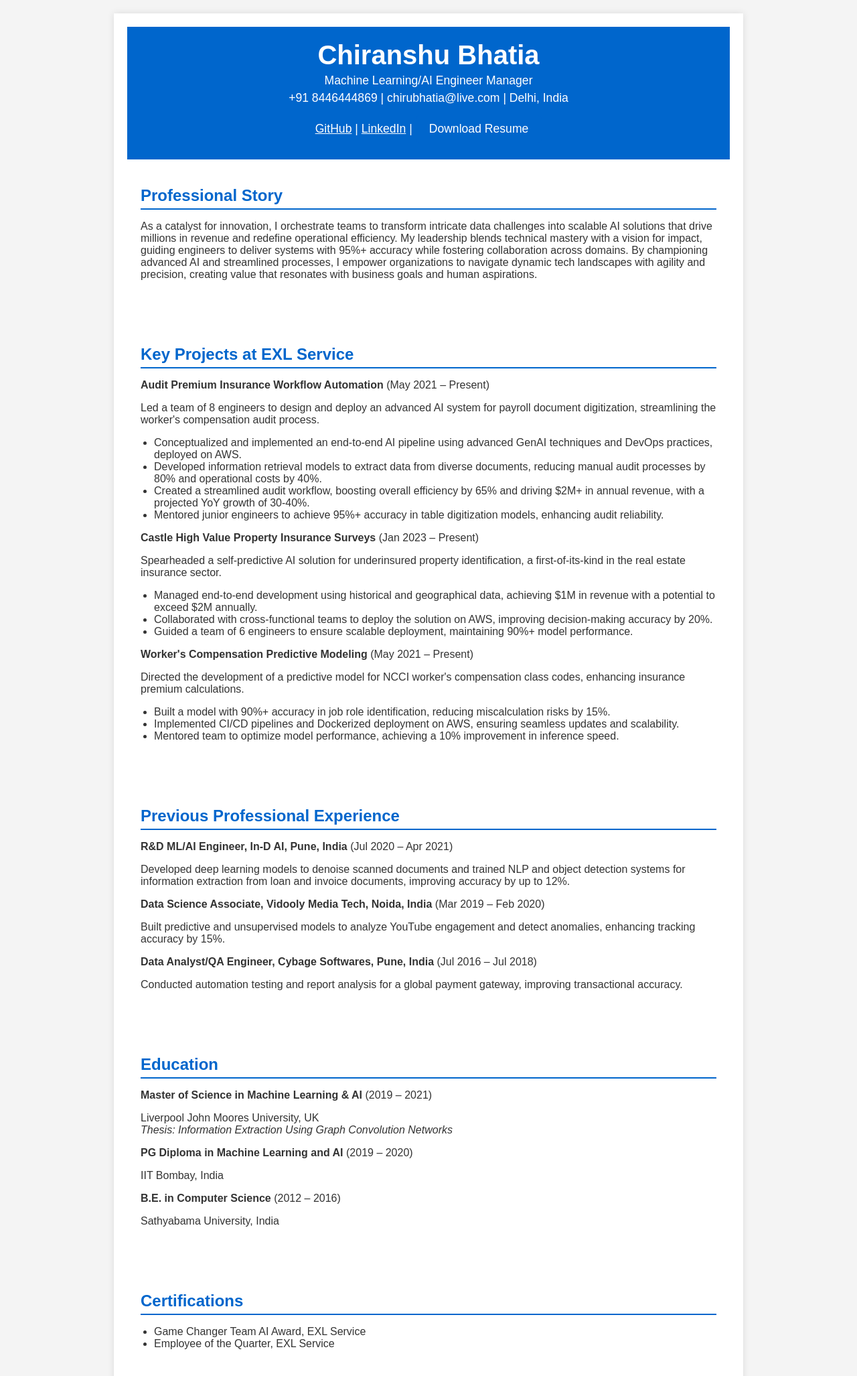
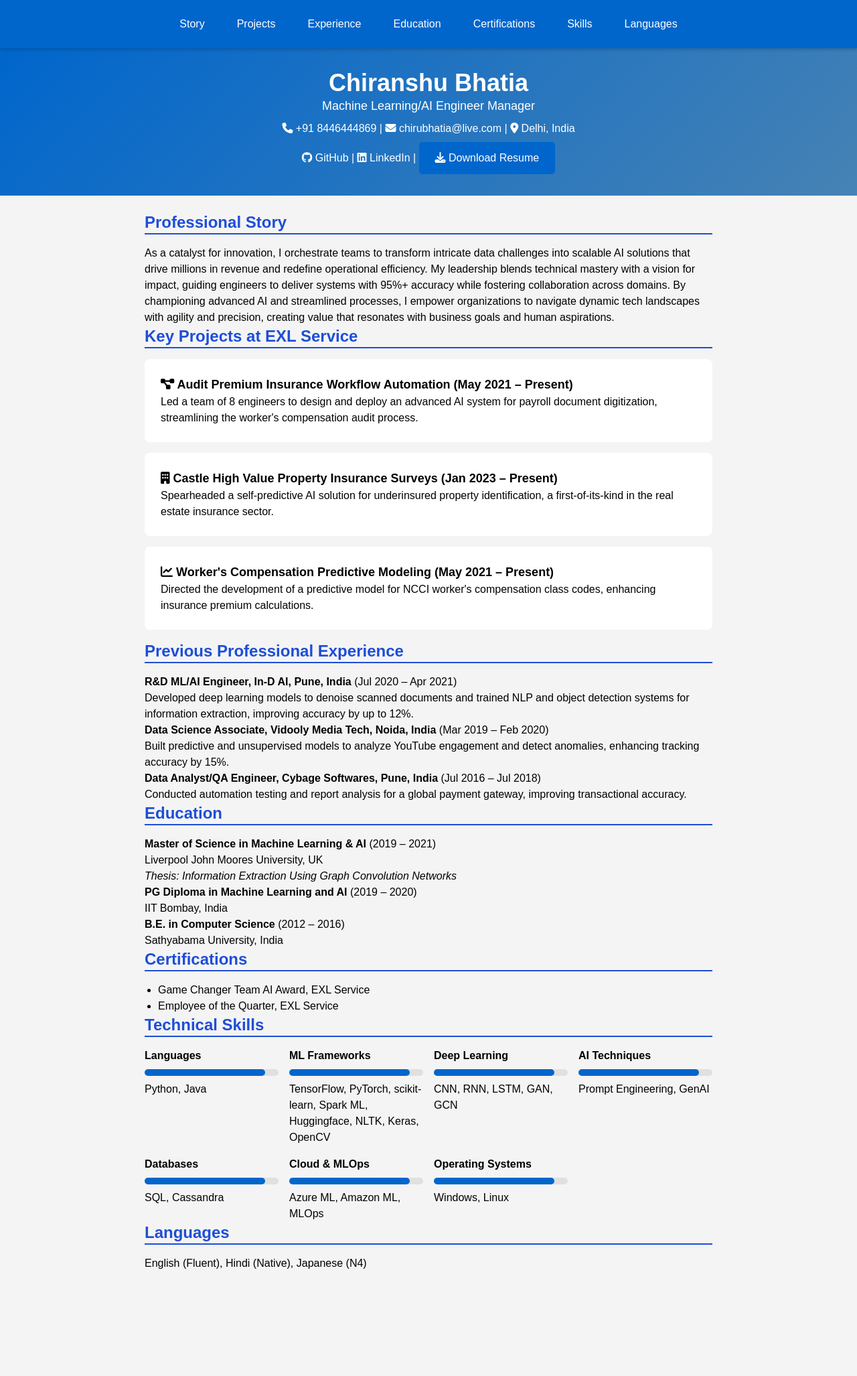
Before and after one commit to chiranshu/ChiranshuBhatia.github.io, a plain HTML site: page index.html in a window 1280 px wide. Shown: the top 2054 px of the page at 67% size. After the commit the page ends 1922 px from the top, so only its background shows below. Drawn offline with nearby package versions, Linux system fonts and the light colour scheme.

Commit message:
update index file

```diff
--- a/index.html
+++ b/index.html
@@ -43,161 +43,227 @@
     <meta charset="UTF-8">
     <meta name="viewport" content="width=device-width, initial-scale=1.0">
     <meta name="description" content="Chiranshu Bhatia - AI Engineer Manager Resume">
-    <meta name="keywords" content="AI Engineer, Machine Learning, GenAI, MLOps, Delhi, Resume">
+    <meta name="keywords" content="AI Engineer, Machine Learning, GenAI, Prompt Engineering, MLOps, Delhi, Resume">
     <title>Chiranshu Bhatia - AI Engineer Manager</title>
+    <link href="https://cdn.jsdelivr.net/npm/tailwindcss@2.2.19/dist/tailwind.min.css" rel="stylesheet">
+    <link rel="stylesheet" href="https://cdnjs.cloudflare.com/ajax/libs/font-awesome/6.4.0/css/all.min.css">
     <style>
         body {
-            font-family: Arial, sans-serif;
-            margin: 0;
-            padding: 0;
+            font-family: 'Arial', sans-serif;
             background-color: #f4f4f4;
-            color: #333;
         }
-        .container {
-            max-width: 900px;
-            margin: 20px auto;
-            padding: 20px;
-            background-color: #fff;
-            box-shadow: 0 0 10px rgba(0,0,0,0.1);
+        .gradient-header {
+            background: linear-gradient(135deg, #0066CC, #4682B4);
+            color: white;
+            padding: 2rem;
+            text-align: center;
         }
-        .header {
-            text-align: center;
-            padding: 20px;
+        .nav-sticky {
+            position: sticky;
+            top: 0;
             background-color: #0066CC;
-            color: #fff;
+            z-index: 1000;
+            box-shadow: 0 2px 5px rgba(0,0,0,0.2);
         }
-        .header h1 {
-            margin: 0;
-            font-size: 2.5em;
+        .nav-sticky a {
+            color: white;
+            padding: 1rem;
+            transition: background-color 0.3s;
         }
-        .header p {
-            margin: 5px 0;
-            font-size: 1.1em;
+        .nav-sticky a:hover {
+            background-color: #0055AA;
         }
         .section {
-            padding: 20px;
-            margin-bottom: 20px;
+            opacity: 0;
+            transform: translateY(20px);
+            animation: fadeIn 1s ease-out forwards;
         }
-        .section h2 {
-            color: #0066CC;
-            border-bottom: 2px solid #0066CC;
-            padding-bottom: 5px;
-            margin-bottom: 15px;
+        @keyframes fadeIn {
+            to { opacity: 1; transform: translateY(0); }
         }
-        .section ul {
-            list-style-type: disc;
-            padding-left: 20px;
+        .project-card {
+            background-color: #fff;
+            border-radius: 8px;
+            padding: 1.5rem;
+            margin-bottom: 1rem;
+            transition: transform 0.3s, box-shadow 0.3s;
+            cursor: pointer;
         }
-        .skills-grid {
-            display: grid;
-            grid-template-columns: repeat(4, 1fr);
-            gap: 10px;
+        .project-card:hover {
+            transform: translateY(-5px);
+            box-shadow: 0 5px 15px rgba(0,0,0,0.2);
         }
-        .skills-grid div {
-            background-color: #f0f0f0;
-            padding: 10px;
-            text-align: center;
-            border-radius: 5px;
+        .project-details {
+            display: none;
+        }
+        .project-card.active .project-details {
+            display: block;
         }
         .download-btn {
-            display: inline-block;
-            padding: 10px 20px;
             background-color: #0066CC;
-            color: #fff;
-            text-decoration: none;
+            color: white;
+            padding: 0.75rem 1.5rem;
             border-radius: 5px;
-            margin-top: 10px;
+            transition: transform 0.3s, background-color 0.3s;
         }
         .download-btn:hover {
             background-color: #0055AA;
+            transform: scale(1.05);
         }
-        @media (max-width: 600px) {
-            .skills-grid {
-                grid-template-columns: repeat(2, 1fr);
+        .skill-progress {
+            background-color: #e0e0e0;
+            border-radius: 5px;
+            height: 10px;
+            margin: 0.5rem 0;
         }
+        .skill-progress div {
+            background-color: #0066CC;
+            height: 100%;
+            border-radius: 5px;
+            width: 90%;
         }
     </style>
+    <script>
+        document.addEventListener('DOMContentLoaded', () => {
+            document.querySelectorAll('.project-card').forEach(card => {
+                card.addEventListener('click', () => {
+                    card.classList.toggle('active');
+                });
+            });
+        });
+    </script>
 </head>
 <body>
-    <div class="container">
-        <div class="header">
-            <h1>Chiranshu Bhatia</h1>
-            <p>Machine Learning/AI Engineer Manager</p>
-            <p>+91 8446444869 | chirubhatia@live.com | Delhi, India</p>
-            <p>
-                <a href="https://github.com/chiranshubhatia" target="_blank" style="color: #fff;">GitHub</a> |
-                <a href="https://linkedin.com/in/chiranshubhatia" target="_blank" style="color: #fff;">LinkedIn</a> |
-                <a href="Chiranshu_Bhatia_Resume.pdf" download class="download-btn">Download Resume</a>
+    <nav class="nav-sticky flex justify-center space-x-4 py-2">
+        <a href="#professional-story">Story</a>
+        <a href="#projects">Projects</a>
+        <a href="#experience">Experience</a>
+        <a href="#education">Education</a>
+        <a href="#certifications">Certifications</a>
+        <a href="#skills">Skills</a>
+        <a href="#languages">Languages</a>
+    </nav>
+    <div class="gradient-header">
+        <h1 class="text-4xl font-bold">Chiranshu Bhatia</h1>
+        <p class="text-lg">Machine Learning/AI Engineer Manager</p>
+        <p class="text-md mt-2">
+            <i class="fas fa-phone"></i> +91 8446444869 |
+            <i class="fas fa-envelope"></i> chirubhatia@live.com |
+            <i class="fas fa-map-marker-alt"></i> Delhi, India
+        </p>
+        <p class="mt-2">
+            <a href="https://github.com/chiranshubhatia" target="_blank" class="text-white hover:underline"><i class="fab fa-github"></i> GitHub</a> |
+            <a href="https://linkedin.com/in/chiranshubhatia" target="_blank" class="text-white hover:underline"><i class="fab fa-linkedin"></i> LinkedIn</a> |
+            <a href="Chiranshu_Bhatia_Resume.pdf" download class="download-btn inline-block"><i class="fas fa-download"></i> Download Resume</a>
         </p>
     </div>
-        <div class="section">
-            <h2>Professional Story</h2>
+    <div class="container max-w-4xl mx-auto p-6">
+        <div id="professional-story" class="section">
+            <h2 class="text-2xl font-bold text-blue-700 border-b-2 border-blue-700 mb-4">Professional Story</h2>
             <p>As a catalyst for innovation, I orchestrate teams to transform intricate data challenges into scalable AI solutions that drive millions in revenue and redefine operational efficiency. My leadership blends technical mastery with a vision for impact, guiding engineers to deliver systems with 95%+ accuracy while fostering collaboration across domains. By championing advanced AI and streamlined processes, I empower organizations to navigate dynamic tech landscapes with agility and precision, creating value that resonates with business goals and human aspirations.</p>
         </div>
-        <div class="section">
-            <h2>Key Projects at EXL Service</h2>
-            <p><strong>Audit Premium Insurance Workflow Automation</strong> (May 2021 – Present)</p>
+        <div id="projects" class="section">
+            <h2 class="text-2xl font-bold text-blue-700 border-b-2 border-blue-700 mb-4">Key Projects at EXL Service</h2>
+            <div class="project-card">
+                <h3 class="text-lg font-semibold"><i class="fas fa-project-diagram"></i> Audit Premium Insurance Workflow Automation (May 2021 – Present)</h3>
                 <p>Led a team of 8 engineers to design and deploy an advanced AI system for payroll document digitization, streamlining the worker's compensation audit process.</p>
-            <ul>
+                <div class="project-details">
+                    <ul class="list-disc pl-5">
                         <li>Conceptualized and implemented an end-to-end AI pipeline using advanced GenAI techniques and DevOps practices, deployed on AWS.</li>
                         <li>Developed information retrieval models to extract data from diverse documents, reducing manual audit processes by 80% and operational costs by 40%.</li>
                         <li>Created a streamlined audit workflow, boosting overall efficiency by 65% and driving $2M+ in annual revenue, with a projected YoY growth of 30-40%.</li>
                         <li>Mentored junior engineers to achieve 95%+ accuracy in table digitization models, enhancing audit reliability.</li>
                     </ul>
-            <p><strong>Castle High Value Property Insurance Surveys</strong> (Jan 2023 – Present)</p>
+                </div>
+            </div>
+            <div class="project-card">
+                <h3 class="text-lg font-semibold"><i class="fas fa-building"></i> Castle High Value Property Insurance Surveys (Jan 2023 – Present)</h3>
                 <p>Spearheaded a self-predictive AI solution for underinsured property identification, a first-of-its-kind in the real estate insurance sector.</p>
-            <ul>
+                <div class="project-details">
+                    <ul class="list-disc pl-5">
                         <li>Managed end-to-end development using historical and geographical data, achieving $1M in revenue with a potential to exceed $2M annually.</li>
                         <li>Collaborated with cross-functional teams to deploy the solution on AWS, improving decision-making accuracy by 20%.</li>
                         <li>Guided a team of 6 engineers to ensure scalable deployment, maintaining 90%+ model performance.</li>
                     </ul>
-            <p><strong>Worker's Compensation Predictive Modeling</strong> (May 2021 – Present)</p>
+                </div>
+            </div>
+            <div class="project-card">
+                <h3 class="text-lg font-semibold"><i class="fas fa-chart-line"></i> Worker's Compensation Predictive Modeling (May 2021 – Present)</h3>
                 <p>Directed the development of a predictive model for NCCI worker's compensation class codes, enhancing insurance premium calculations.</p>
-            <ul>
+                <div class="project-details">
+                    <ul class="list-disc pl-5">
                         <li>Built a model with 90%+ accuracy in job role identification, reducing miscalculation risks by 15%.</li>
                         <li>Implemented CI/CD pipelines and Dockerized deployment on AWS, ensuring seamless updates and scalability.</li>
                         <li>Mentored team to optimize model performance, achieving a 10% improvement in inference speed.</li>
                     </ul>
                 </div>
-        <div class="section">
-            <h2>Previous Professional Experience</h2>
-            <p><strong>R&D ML/AI Engineer, In-D AI, Pune, India</strong> (Jul 2020 – Apr 2021)</p>
-            <p>Developed deep learning models to denoise scanned documents and trained NLP and object detection systems for information extraction from loan and invoice documents, improving accuracy by up to 12%.</p>
-            <p><strong>Data Science Associate, Vidooly Media Tech, Noida, India</strong> (Mar 2019 – Feb 2020)</p>
-            <p>Built predictive and unsupervised models to analyze YouTube engagement and detect anomalies, enhancing tracking accuracy by 15%.</p>
-            <p><strong>Data Analyst/QA Engineer, Cybage Softwares, Pune, India</strong> (Jul 2016 – Jul 2018)</p>
-            <p>Conducted automation testing and report analysis for a global payment gateway, improving transactional accuracy.</p>
             </div>
-        <div class="section">
-            <h2>Education</h2>
-            <p><strong>Master of Science in Machine Learning & AI</strong> (2019 – 2021)</p>
-            <p>Liverpool John Moores University, UK<br><em>Thesis: Information Extraction Using Graph Convolution Networks</em></p>
-            <p><strong>PG Diploma in Machine Learning and AI</strong> (2019 – 2020)</p>
-            <p>IIT Bombay, India</p>
-            <p><strong>B.E. in Computer Science</strong> (2012 – 2016)</p>
-            <p>Sathyabama University, India</p>
         </div>
-        <div class="section">
-            <h2>Certifications</h2>
-            <ul>
+        <div id="experience" class="section">
+            <h2 class="text-2xl font-bold text-blue-700 border-b-2 border-blue-700 mb-4">Previous Professional Experience</h2>
+            <p><strong>R&D ML/AI Engineer, In-D AI, Pune, India</strong> (Jul 2020 – Apr 2021)<br>
+            Developed deep learning models to denoise scanned documents and trained NLP and object detection systems for information extraction, improving accuracy by up to 12%.</p>
+            <p><strong>Data Science Associate, Vidooly Media Tech, Noida, India</strong> (Mar 2019 – Feb 2020)<br>
+            Built predictive and unsupervised models to analyze YouTube engagement and detect anomalies, enhancing tracking accuracy by 15%.</p>
+            <p><strong>Data Analyst/QA Engineer, Cybage Softwares, Pune, India</strong> (Jul 2016 – Jul 2018)<br>
+            Conducted automation testing and report analysis for a global payment gateway, improving transactional accuracy.</p>
+        </div>
+        <div id="education" class="section">
+            <h2 class="text-2xl font-bold text-blue-700 border-b-2 border-blue-700 mb-4">Education</h2>
+            <p><strong>Master of Science in Machine Learning & AI</strong> (2019 – 2021)<br>
+            Liverpool John Moores University, UK<br><em>Thesis: Information Extraction Using Graph Convolution Networks</em></p>
+            <p><strong>PG Diploma in Machine Learning and AI</strong> (2019 – 2020)<br>IIT Bombay, India</p>
+            <p><strong>B.E. in Computer Science</strong> (2012 – 2016)<br>Sathyabama University, India</p>
+        </div>
+        <div id="certifications" class="section">
+            <h2 class="text-2xl font-bold text-blue-700 border-b-2 border-blue-700 mb-4">Certifications</h2>
+            <ul class="list-disc pl-5">
                 <li>Game Changer Team AI Award, EXL Service</li>
                 <li>Employee of the Quarter, EXL Service</li>
             </ul>
         </div>
-        <div class="section">
-            <h2>Technical Skills</h2>
-            <div class="skills-grid">
-                <div><strong>Languages</strong><br>Python<br>Java</div>
-                <div><strong>ML Frameworks</strong><br>TensorFlow<br>PyTorch<br>scikit-learn<br>Spark ML<br>Huggingface<br>NLTK<br>Keras<br>OpenCV</div>
-                <div><strong>Deep Learning</strong><br>CNN<br>RNN<br>LSTM<br>GAN<br>GCN</div>
-                <div><strong>AI Techniques</strong><br>Prompt Engineering<br>GenAI</div>
-                <div><strong>Databases</strong><br>SQL<br>Cassandra</div>
-                <div><strong>Cloud & MLOps</strong><br>Azure ML<br>Amazon ML<br>MLOps</div>
-                <div><strong>Operating Systems</strong><br>Windows<br>Linux</div>
+        <div id="skills" class="section">
+            <h2 class="text-2xl font-bold text-blue-700 border-b-2 border-blue-700 mb-4">Technical Skills</h2>
+            <div class="grid grid-cols-1 sm:grid-cols-2 md:grid-cols-4 gap-4">
+                <div>
+                    <strong>Languages</strong>
+                    <div class="skill-progress"><div></div></div>
+                    <p>Python, Java</p>
+                </div>
+                <div>
+                    <strong>ML Frameworks</strong>
+                    <div class="skill-progress"><div></div></div>
+                    <p>TensorFlow, PyTorch, scikit-learn, Spark ML, Huggingface, NLTK, Keras, OpenCV</p>
+                </div>
+                <div>
+                    <strong>Deep Learning</strong>
+                    <div class="skill-progress"><div></div></div>
+                    <p>CNN, RNN, LSTM, GAN, GCN</p>
+                </div>
+                <div>
+                    <strong>AI Techniques</strong>
+                    <div class="skill-progress"><div></div></div>
+                    <p>Prompt Engineering, GenAI</p>
+                </div>
+                <div>
+                    <strong>Databases</strong>
+                    <div class="skill-progress"><div></div></div>
+                    <p>SQL, Cassandra</p>
+                </div>
+                <div>
+                    <strong>Cloud & MLOps</strong>
+                    <div class="skill-progress"><div></div></div>
+                    <p>Azure ML, Amazon ML, MLOps</p>
+                </div>
+                <div>
+                    <strong>Operating Systems</strong>
+                    <div class="skill-progress"><div></div></div>
+                    <p>Windows, Linux</p>
                 </div>
             </div>
-        <div class="section">
-            <h2>Languages</h2>
+        </div>
+        <div id="languages" class="section">
+            <h2 class="text-2xl font-bold text-blue-700 border-b-2 border-blue-700 mb-4">Languages</h2>
             <p>English (Fluent), Hindi (Native), Japanese (N4)</p>
         </div>
     </div>
```
Lines whose indentation alone changed are shown as unchanged.
